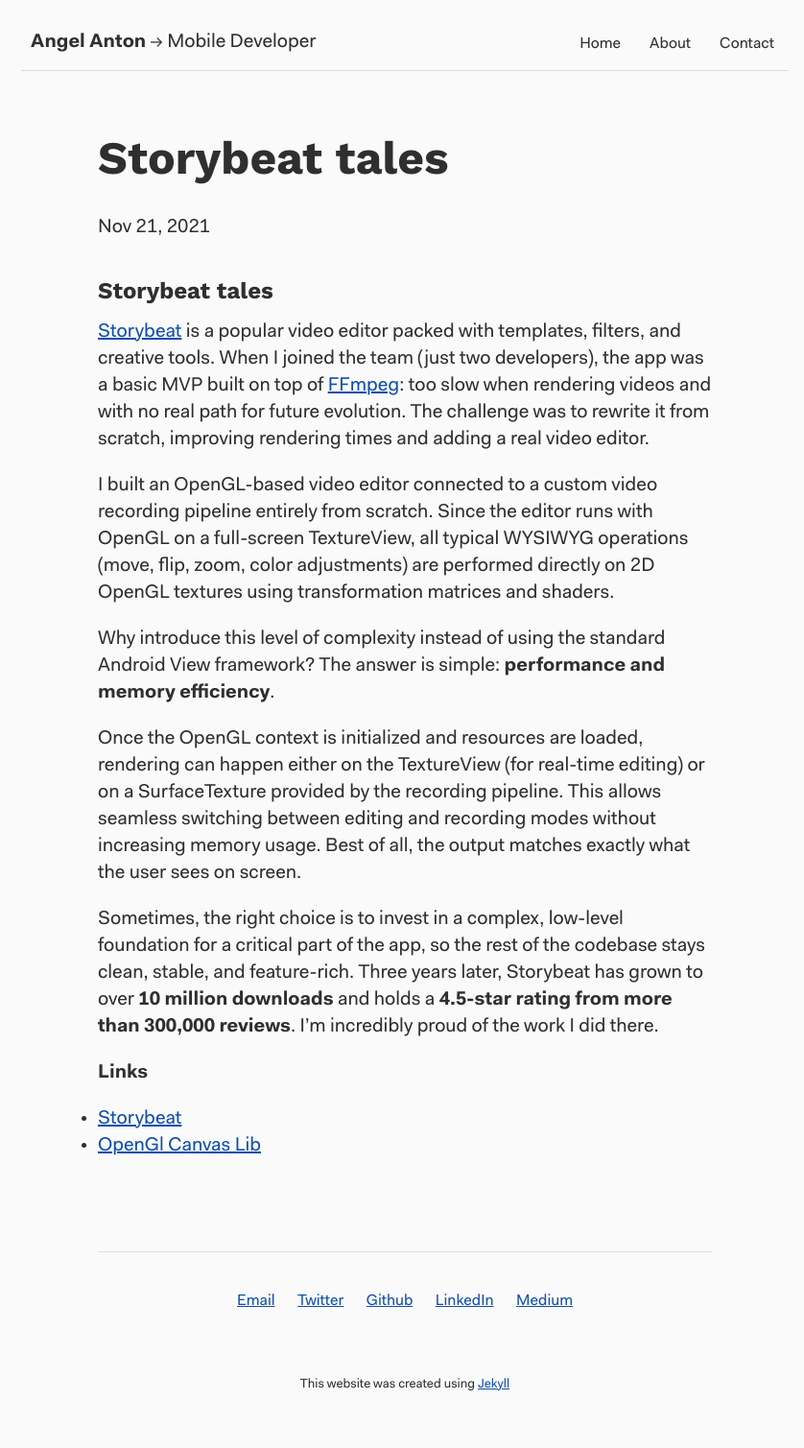
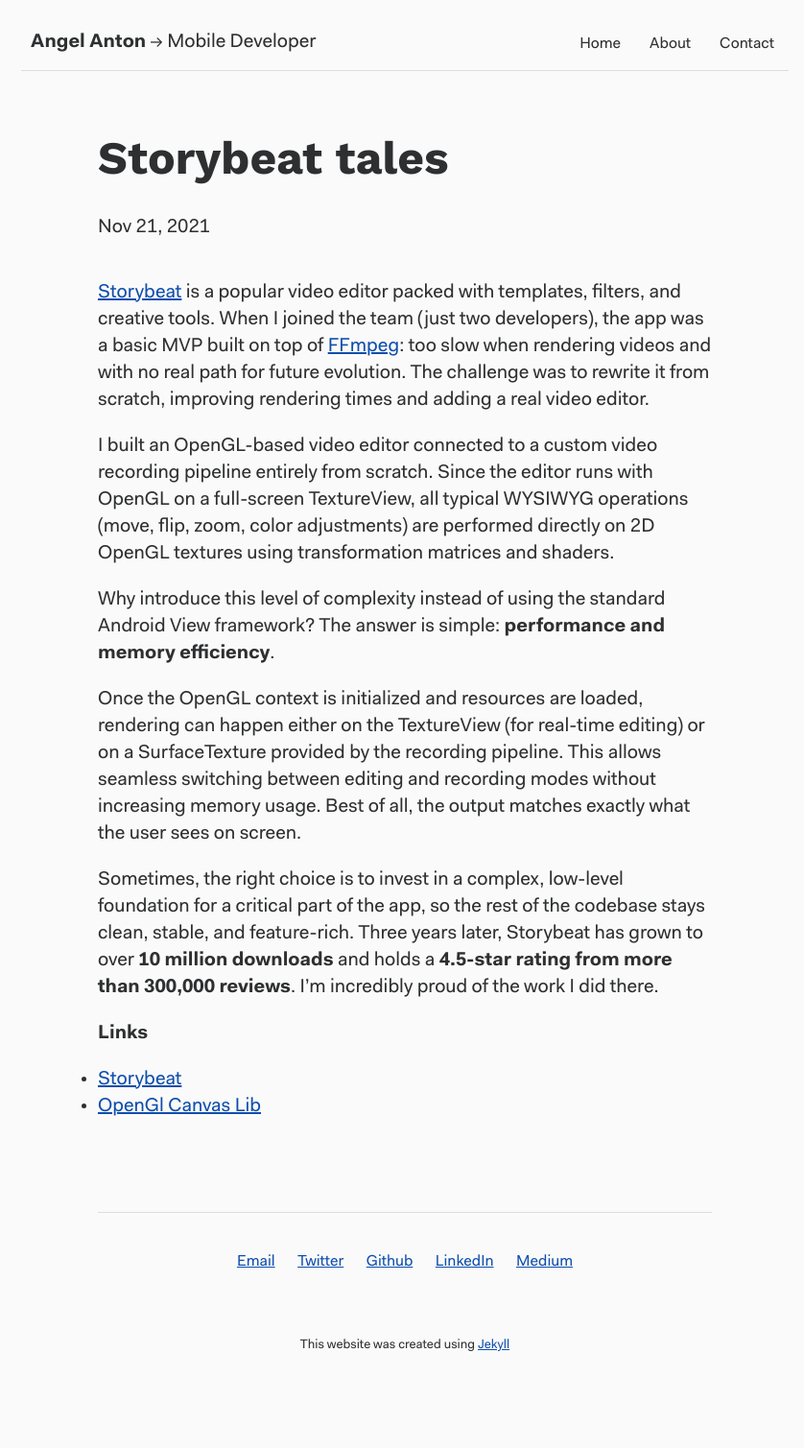
Before and after one commit to monday8am/monday8am.github.io, a Jekyll site: the page built from _posts/2021-11-21-storybeat-tales.md, in a window 1280 px wide. Shown: the whole page at 96% size, without its empty margins (218-1056 px from the left). Built offline with Jekyll 4.4.1, drawn with Linux system fonts in a browser that asks for light colours; after the commit the page ends 1469 px from its top, so only the background shows below that.

Commit message:
Remove unused title

```diff
--- a/_posts/2021-11-21-storybeat-tales.md
+++ b/_posts/2021-11-21-storybeat-tales.md
@@ -5,7 +5,6 @@
 categories: blog
 ---
 
-### Storybeat tales
 
 [Storybeat](https://www.storybeat.com/) is a popular video editor packed with templates, filters, and creative tools. When I joined the team (just two developers), the app was a basic MVP built on top of [FFmpeg](https://github.com/tanersener/mobile-ffmpeg): too slow when rendering videos and with no real path for future evolution. The challenge was to rewrite it from scratch, improving rendering times and adding a real video editor.
 
```
